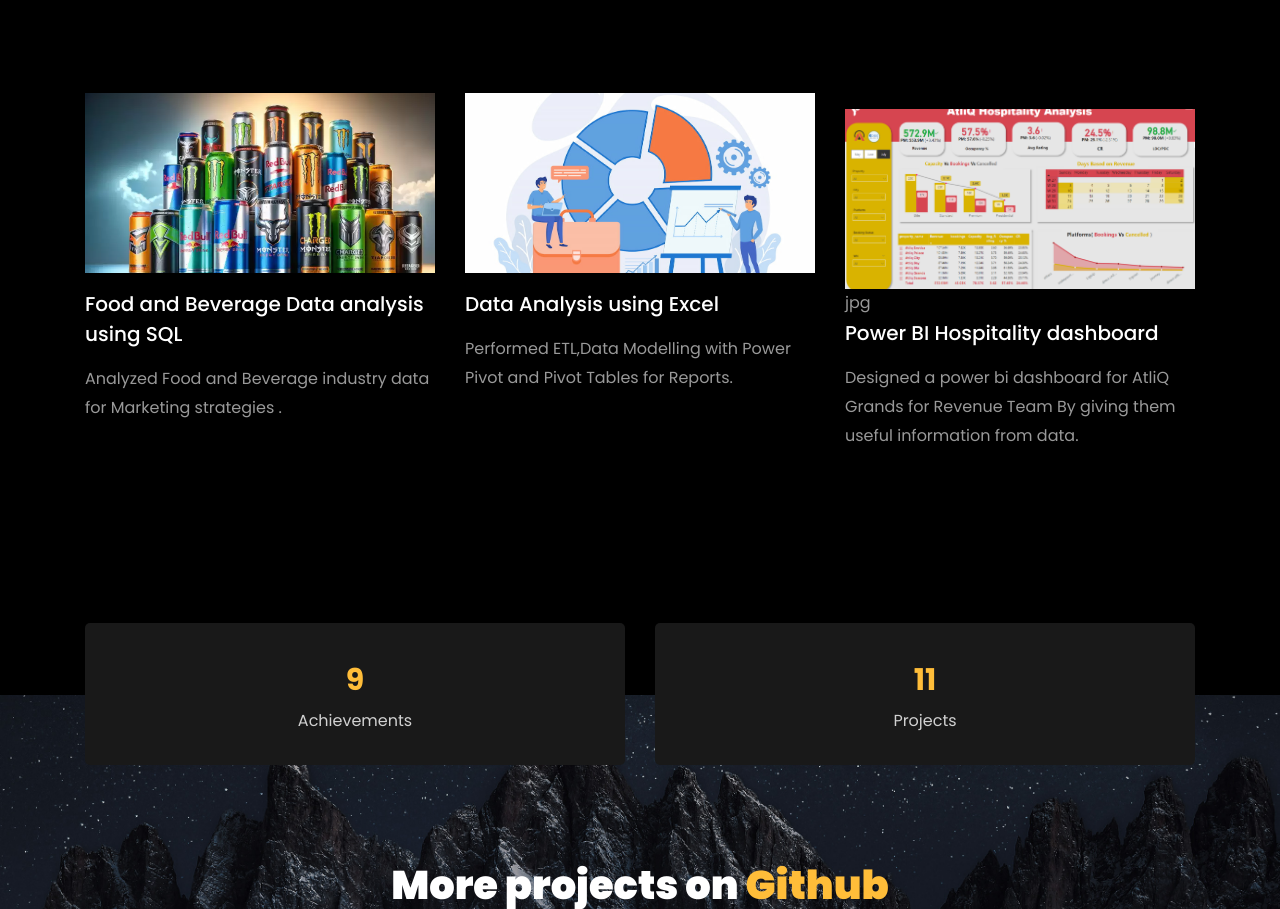
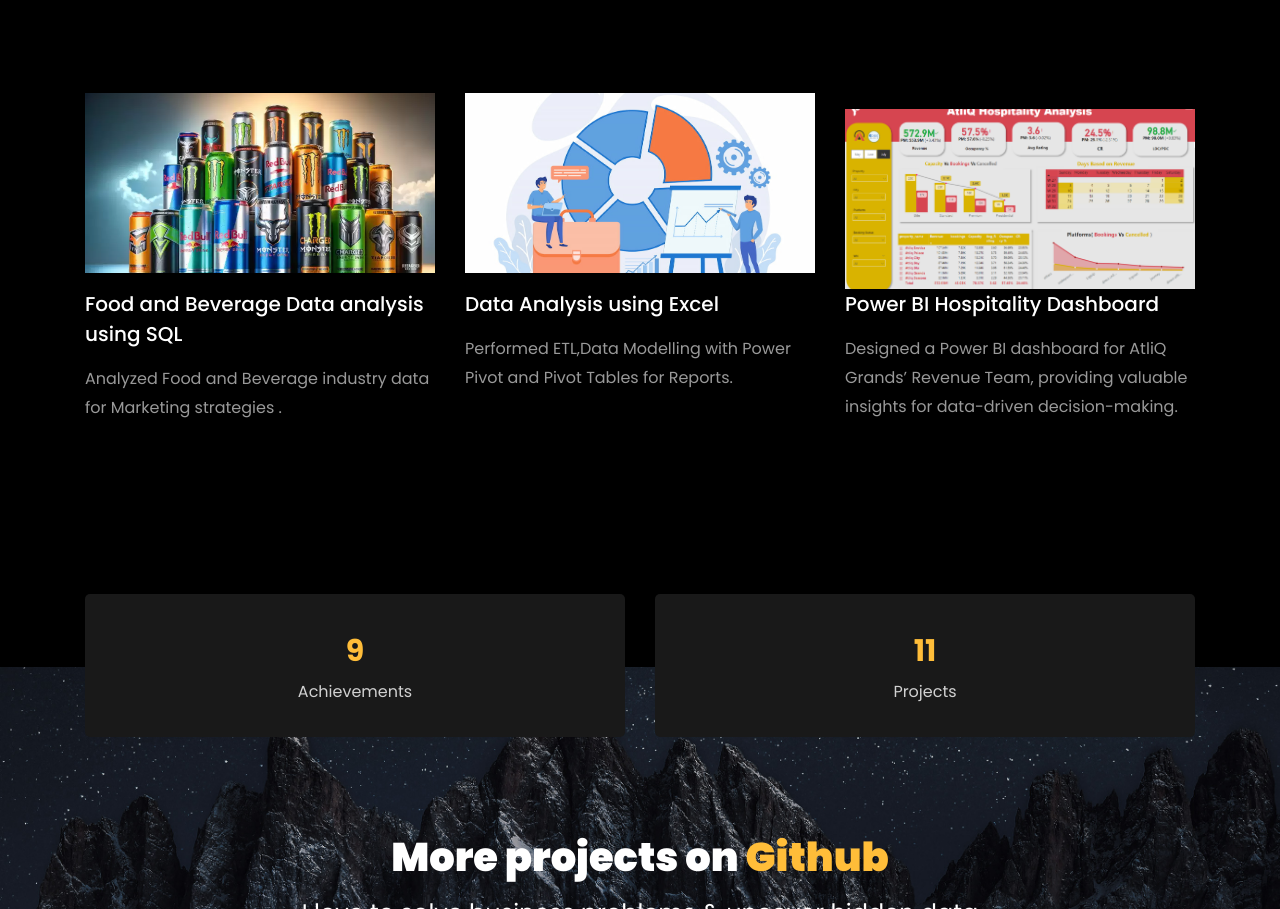
Before and after one commit to hsajjadhaneef/sajjadhaneef.github.io, a plain HTML site: page index.html in a window 1280 px wide. Shown: the part 3523-4432 px from the top of the page. Drawn offline with Linux system fonts and the light colour scheme; files whose address does not match are found by name.

Commit message:
Update index.html

```diff
--- a/index.html
+++ b/index.html
@@ -443,16 +443,16 @@
           	<div class="blog-entry">
 
   <div class="text mt-3 float-right d-block">
-				<div class="blog-entry"><a href="https://app.powerbi.com/view?r=eyJrIjoiMDlhY2I5ODAtNGQ5My00MDUwLTkzZTMtYjNmMzFjMTNhNmY5IiwidCI6IjI1YmM2ZDYyLTVmMWEtNDdmZC1hNWM0LTJjMTdlNWUxMmE3YiIsImMiOjl9"
+  <div class="blog-entry">
+    <a href="https://app.powerbi.com/view?r=eyJrIjoiMDlhY2I5ODAtNGQ5My00MDUwLTkzZTMtYjNmMzFjMTNhNmY5IiwidCI6IjI1YmM2ZDYyLTVmMWEtNDdmZC1hNWM0LTJjMTdlNWUxMmE3YiIsImMiOjl9"
        class="block-20 zoom-effect"
        style="background-image: url('images/proj_3.png');">
     </a>
 
-					</a>jpg
-                <h3 class="heading"><a href="https://github.com/hsajjadhaneef/AtliQ--Hospitality-">Power BI  Hospitality  dashboard</a></h3>
-                <p>Designed a power bi dashboard for AtliQ Grands for Revenue Team By giving them useful information from data.</p>
-              </div>
-            </div>
+    <h3 class="heading">
+      <a href="https://github.com/hsajjadhaneef/AtliQ--Hospitality-">Power BI Hospitality Dashboard</a>
+    </h3>
+    <p>Designed a Power BI dashboard for AtliQ Grands’ Revenue Team, providing valuable insights for data-driven decision-making.</p>
   </div>
 </div>
 	<br>
```
Lines whose indentation alone changed are shown as unchanged.
